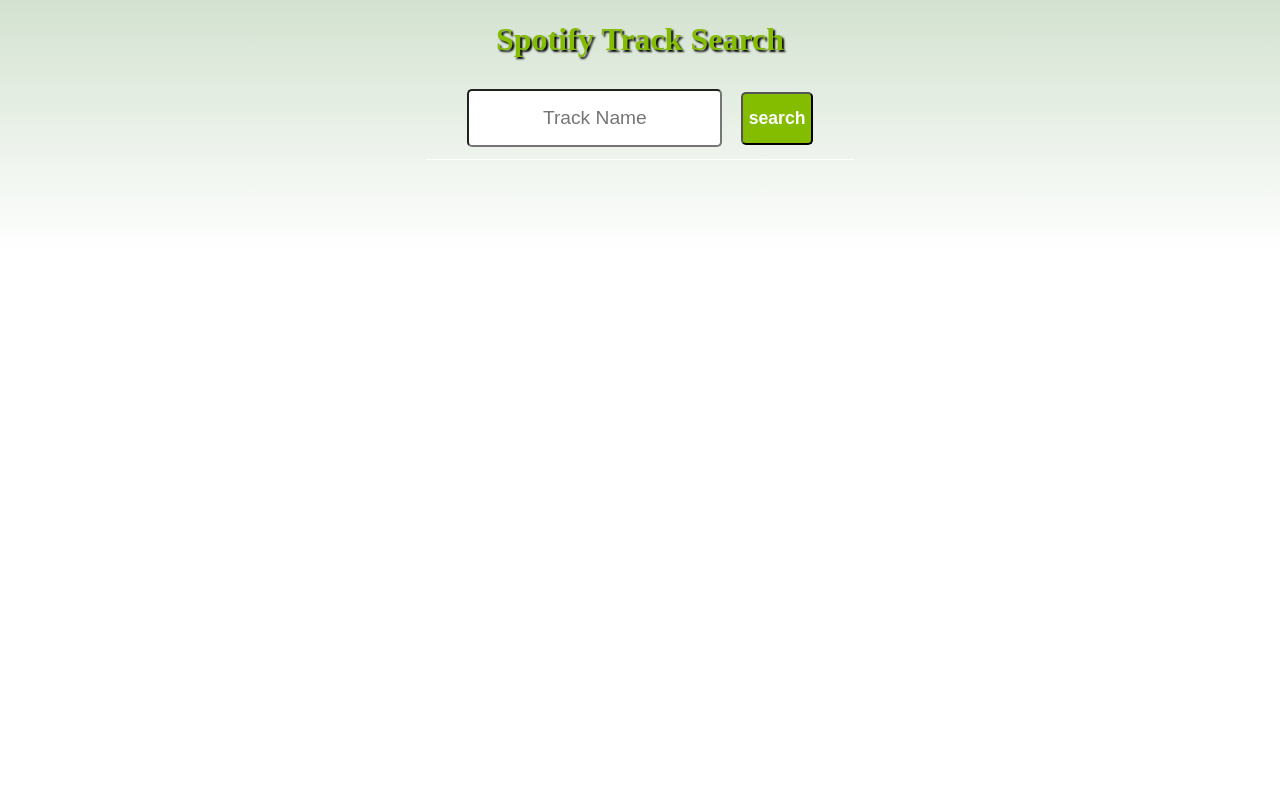
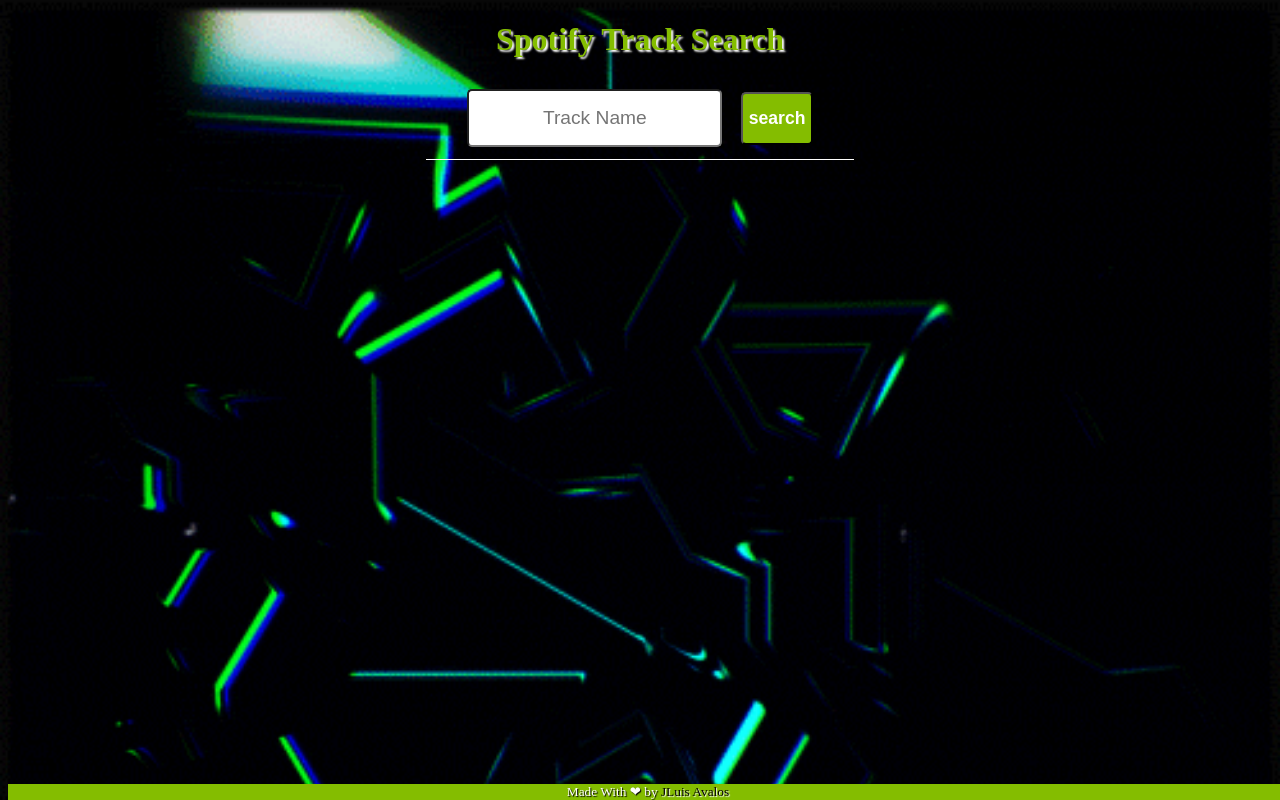
Before and after one commit to avalos010/spotify-search-app, a React (Create React App) app: page / in a window 1280 px wide. Built offline with nearby package versions, Linux system fonts and the light colour scheme.

Commit message:
Add files via upload

```diff
--- a/public/index.html
+++ b/public/index.html
@@ -36,5 +36,6 @@
       To begin the development, run `npm start` or `yarn start`.
       To create a production bundle, use `npm run build` or `yarn build`.
     -->
+    <footer><small>Made With ❤ by <a href="http://joseluisdev.com"> JLuis Avalos</a></small></footer>
   </body>
 </html>
--- a/src/App.css
+++ b/src/App.css
@@ -11,9 +11,9 @@
   text-align: center;
 }
 
-h1 {
+h1 , h3{
   color:#84bd00;
-  text-shadow: 2px 2px 2px #000;
+  text-shadow: 2px 2px 2px rgb(255, 255, 255);
 }
 .form-input {
   display: flex;
@@ -52,12 +52,42 @@
 ul li img {
   width: 40%;
 }
-
+ul li a {
+  color: #fff;
+  text-decoration: none;
+  font-size: 1.2em;
+ text-shadow: 2px 2px 1px #000;
+}
 ul audio {
   margin-top: .5em;
 }
 
+footer {
+  display: flex;
+  width: 100%;
+  justify-content: center;
+  color: #fff;
+  background: #84bd00;
+  position: fixed;
+  bottom: 0;
+  text-shadow: 1px 1px 1px #000;
+
+}
+
+footer a{
+  text-decoration: none;
+  color: #000;
+  text-shadow:1px 1px 1px #fff;
+}
+
 @media screen and (min-width: 800px) {
+  body {
+    background: url('./blah.gif');
+    background-attachment: fixed;
+    background-repeat: no-repeat;
+    background-size: cover;
+  }
+
   ul li img {
     width: 25%;
   }
@@ -65,4 +95,13 @@
   .form-input {
     display: inline;
   }
+
+  ul {
+    flex-direction: row;
+    flex-wrap: wrap
+  }
+
+  ul li a {
+    text-shadow: 2px 2px 1px #84bd00;
+  }
 }
--- a/src/components/App.js
+++ b/src/components/App.js
@@ -12,7 +12,7 @@
 search = (e) => {
     e.preventDefault();
     this.setState({term: e.target[0].value})
-    fetch('http://localhost:3001/search', {
+    fetch('http://localhost:3050/search', {
         method: 'POST',
         headers: {
           'Content-Type': 'application/json',
```
Also changed, not shown: src/blah.gif (added), 1 other file (tests, documents, lock files or other folders).
